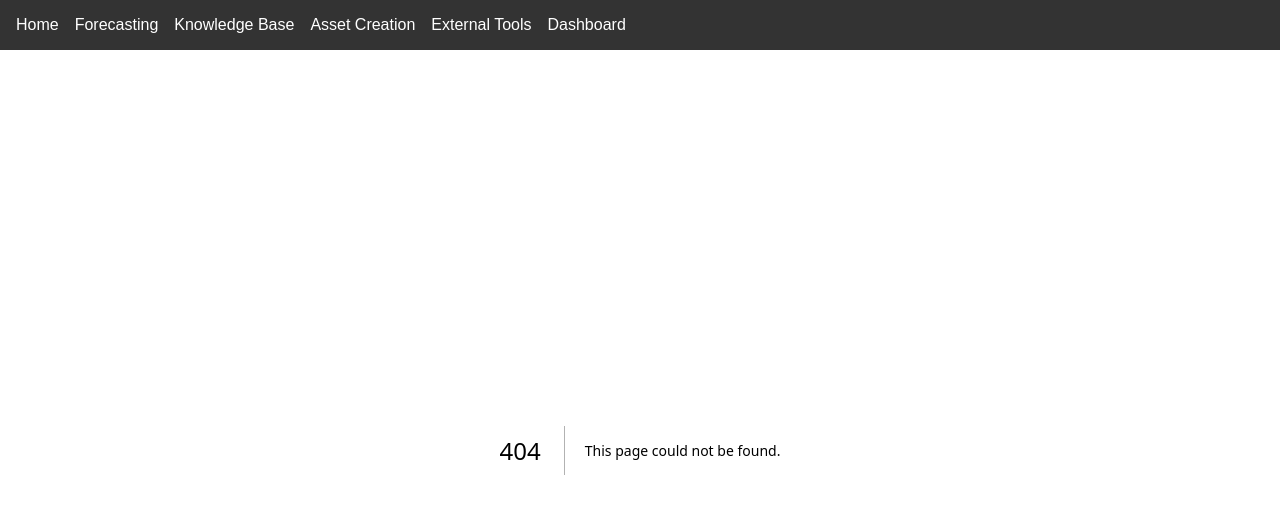
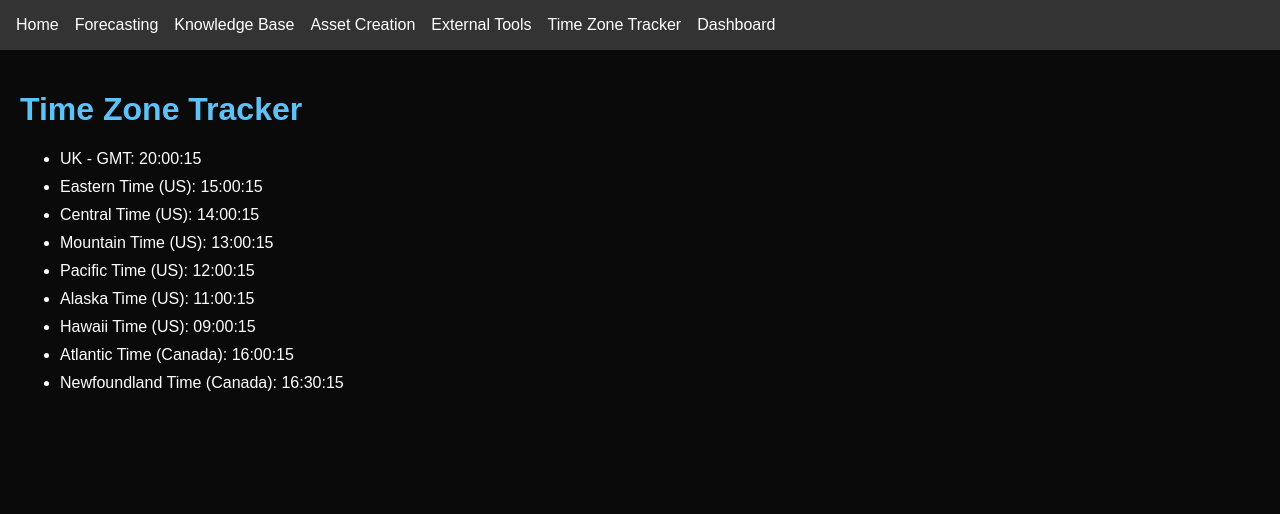
Before and after one commit to TomSumner28/merchant-data, a Next.js app: page /time-zone-tracker in a window 1280 px wide. Before the commit this address had no page. Shown: the top 514 px of the page. Built offline with nearby package versions, Linux system fonts and the light colour scheme.

Commit message:
Add Time Zone Tracker page

```diff
--- a/pages/_app.js
+++ b/pages/_app.js
@@ -10,6 +10,7 @@ function MyApp({ Component, pageProps }) {
         <Link href="/knowledge-base" style={{ color: '#fff' }}>Knowledge Base</Link>
         <Link href="/asset-creation" style={{ color: '#fff' }}>Asset Creation</Link>
         <Link href="/external-tools" style={{ color: '#fff' }}>External Tools</Link>
+        <Link href="/time-zone-tracker" style={{ color: '#fff' }}>Time Zone Tracker</Link>
         <Link href="/dashboard" style={{ color: '#fff' }}>Dashboard</Link>
       </nav>
       <Component {...pageProps} />
--- /dev/null
+++ b/pages/time-zone-tracker.js
@@ -0,0 +1,44 @@
+import { useEffect, useState } from 'react'
+
+const zones = [
+  { label: 'UK - GMT', timeZone: 'Europe/London' },
+  { label: 'Eastern Time (US)', timeZone: 'America/New_York' },
+  { label: 'Central Time (US)', timeZone: 'America/Chicago' },
+  { label: 'Mountain Time (US)', timeZone: 'America/Denver' },
+  { label: 'Pacific Time (US)', timeZone: 'America/Los_Angeles' },
+  { label: 'Alaska Time (US)', timeZone: 'America/Anchorage' },
+  { label: 'Hawaii Time (US)', timeZone: 'Pacific/Honolulu' },
+  { label: 'Atlantic Time (Canada)', timeZone: 'America/Halifax' },
+  { label: 'Newfoundland Time (Canada)', timeZone: 'America/St_Johns' }
+]
+
+export default function TimeZoneTracker() {
+  const [now, setNow] = useState(new Date())
+
+  useEffect(() => {
+    const interval = setInterval(() => setNow(new Date()), 1000)
+    return () => clearInterval(interval)
+  }, [])
+
+  const formatTime = (tz) =>
+    new Intl.DateTimeFormat('en-GB', {
+      hour: '2-digit',
+      minute: '2-digit',
+      second: '2-digit',
+      hour12: false,
+      timeZone: tz
+    }).format(now)
+
+  return (
+    <div style={{ padding: 20 }}>
+      <h1 style={{ color: '#5ec2f7' }}>Time Zone Tracker</h1>
+      <ul>
+        {zones.map(({ label, timeZone }) => (
+          <li key={label} style={{ marginBottom: 10 }}>
+            {label}: {formatTime(timeZone)}
+          </li>
+        ))}
+      </ul>
+    </div>
+  )
+}
```
